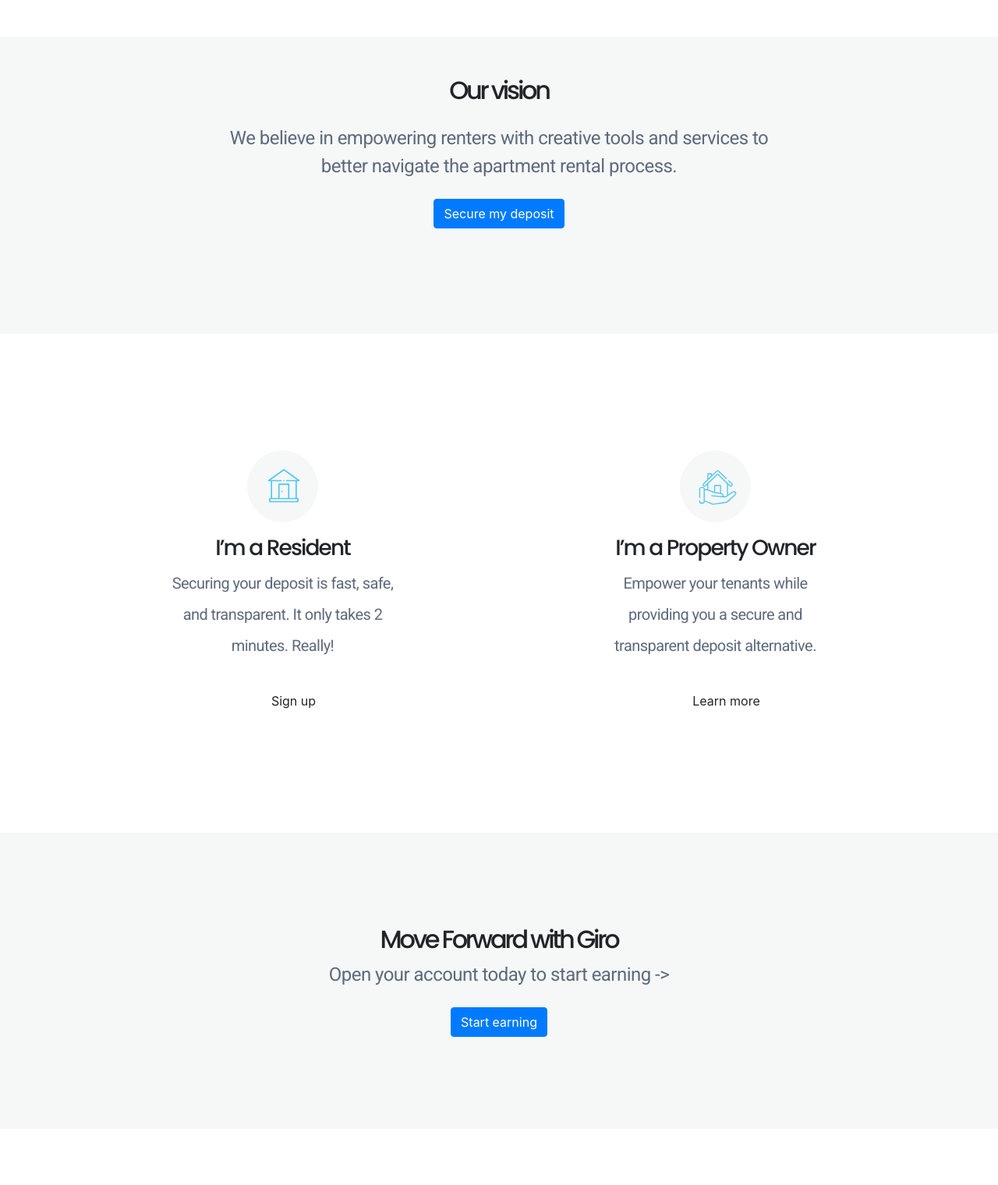
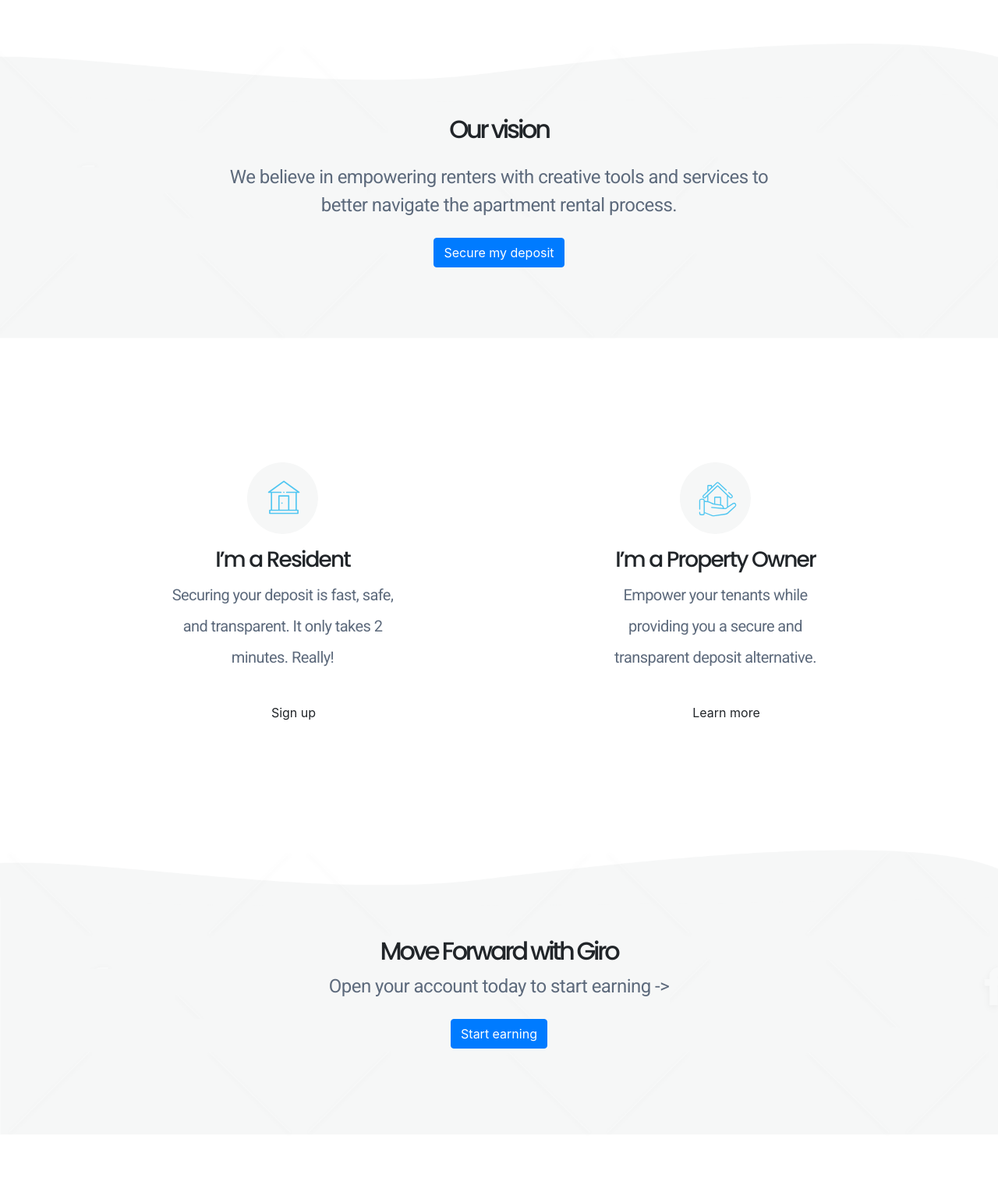
Before and after one commit to maksym1015/giro-gatsby-website, a Gatsby site: page / in a window 1280 px wide. Shown: the part 1440-2960 px from the top of the page at 78% size. Built offline with nearby package versions, Linux system fonts and the light colour scheme; Gatsby itself is replaced by a stand-in of ours.

Commit message:
background image added

```diff
--- a/src/assets/scss/style.scss
+++ b/src/assets/scss/style.scss
@@ -41,8 +41,11 @@
     }
   }
   &-vision {
-    padding: 50px 0 135px;
-    background-color: #f6f7f7;
+    padding: 100px 0;
+    background-image: url(../images/2.png);
+    background-repeat: no-repeat;
+    background-position: center;
+    background-size: cover;
     text-align: center;
     .size-large {
       margin: 0 auto;
@@ -64,11 +67,14 @@
   }
   &-earning {
     padding: 118px 0;
-    background-color: #f6f7f7;
+    background-image: url(../images/2.png);
+    background-repeat: no-repeat;
+    background-position: center;
+    background-size: cover;
     text-align: center;
   }
   &-feature {
-    padding: 190px 0 90px;
+    padding: 150px 0 90px;
     .feature {
       display: flex;
       justify-content: space-between;
```
Also changed, not shown: src/assets/images/1.png (added), src/assets/images/2.png (added).
